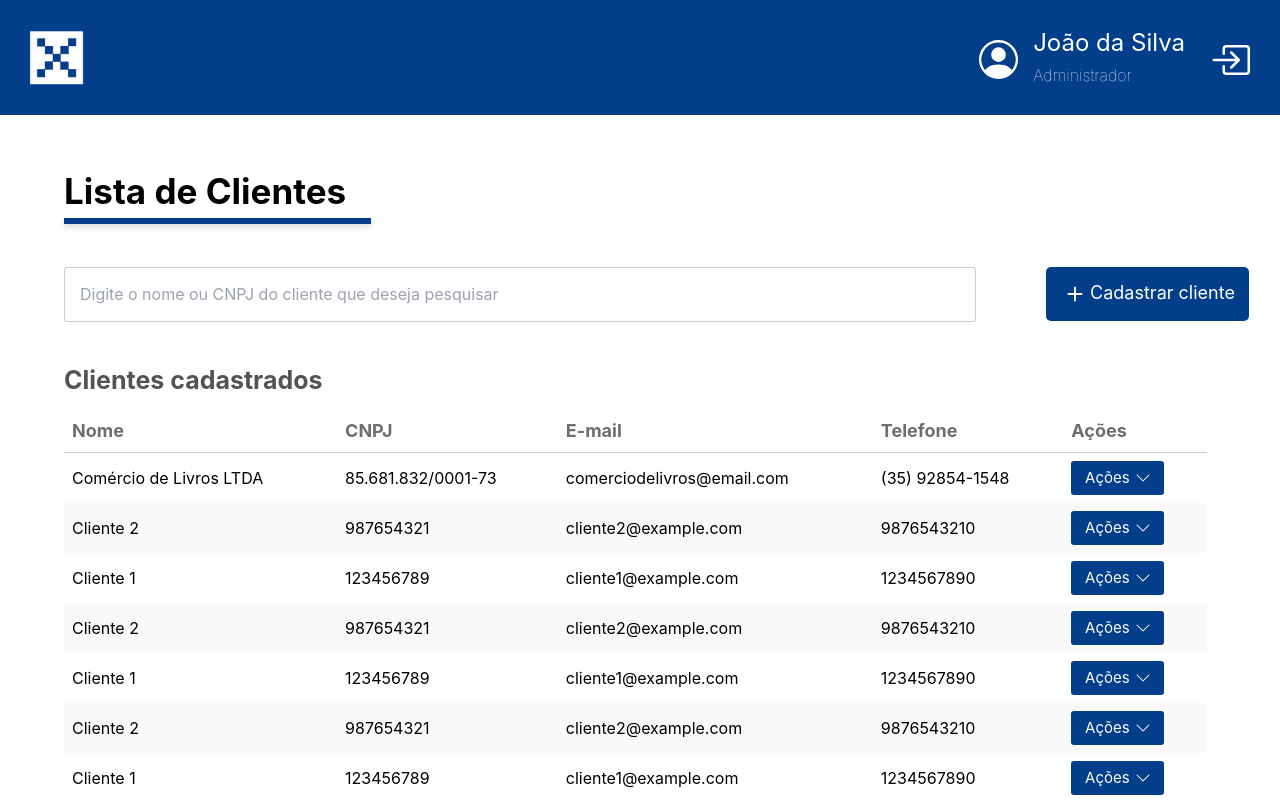
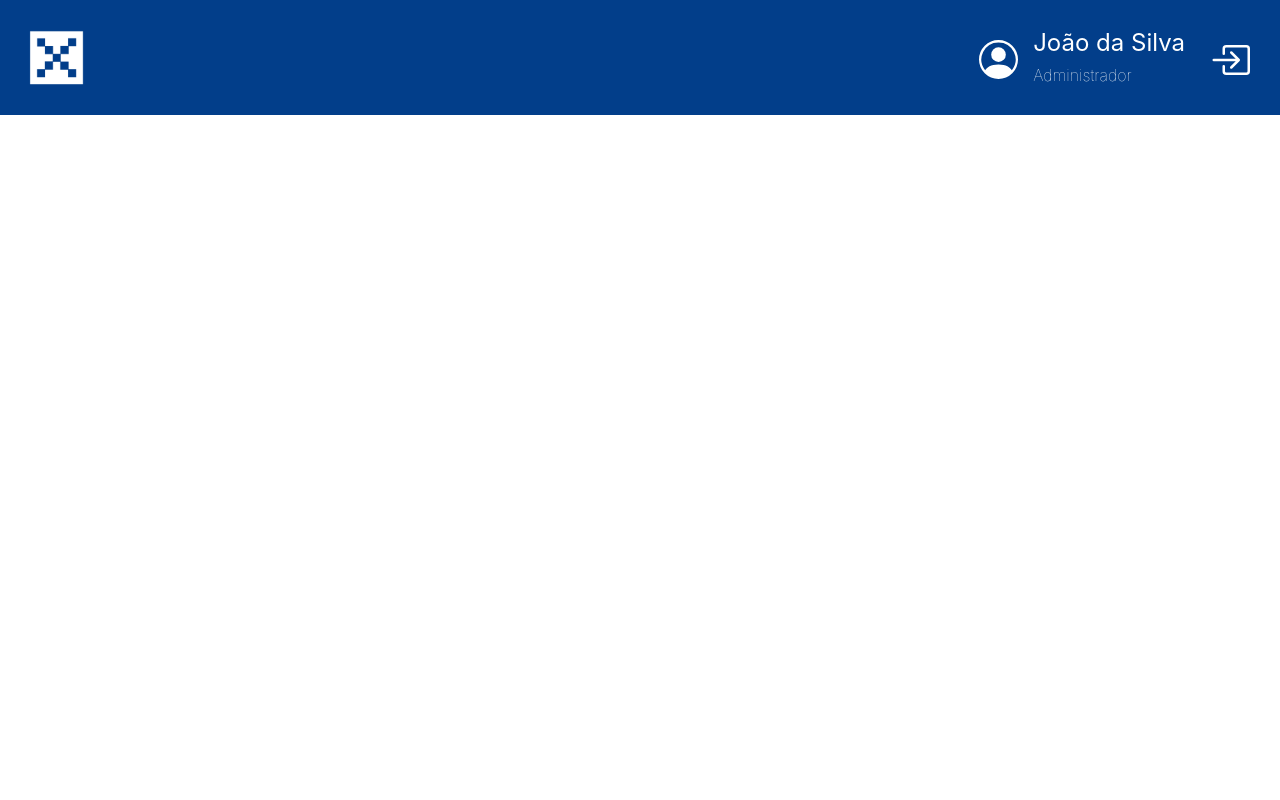
Before and after one commit to gabeporto/youx-challenge, a React (Create React App) app in the folder web/: page /sales in a window 1280 px wide. Shown: the top 800 px of the page. Built offline with nearby package versions, Linux system fonts and the light colour scheme.

Commit message:
feat: add React Router

```diff
--- a/web/package.json
+++ b/web/package.json
@@ -12,6 +12,7 @@
     "@types/react-dom": "^18.2.6",
     "react": "^18.2.0",
     "react-dom": "^18.2.0",
+    "react-router-dom": "^6.14.0",
     "react-scripts": "5.0.1",
     "styled-components": "^6.0.0-rc.6",
     "typescript": "^4.9.5",
--- a/web/src/App.tsx
+++ b/web/src/App.tsx
@@ -1,12 +1,15 @@
-import Header from "./components/Header";
-import ClientTable from "./components/ClientTable";
+import { BrowserRouter, Route, Routes } from "react-router-dom";
+import ClientListPage from "./pages/client/ClientListPage";
+import SaleListPage from "./pages/sale/SaleListPage";
 
 export default function App() {
   return (
-      <>
-        <Header />
-
-         <ClientTable />
-      </>
+      <BrowserRouter>
+        <Routes>
+          <Route path="/" element={<ClientListPage />} />
+          <Route path="/clients" element={<ClientListPage />} />
+          <Route path="/sales" element={<SaleListPage />} />
+        </Routes>
+      </BrowserRouter>
   );
 }
--- a/web/src/components/Dropdown.tsx
+++ b/web/src/components/Dropdown.tsx
@@ -1,6 +1,7 @@
 import { useState } from 'react';
 import styled, { keyframes } from 'styled-components';
 import Logo from '../assets/youx-logo.png'
+import { Link } from 'react-router-dom';
 
 const LogoImage = styled.img`
     position: relative;
@@ -70,7 +71,7 @@ const DropdownItem = styled.a`
     opacity: 1;
 `;
 
-const DropdownSubItem = styled.a`
+const DropdownSubItem = styled(Link)`
   display: block;
   margin-top: 10px;
   padding-left: 52px;
@@ -99,15 +100,16 @@ export default function Dropdown() {
           <LogoImage src={Logo} alt="YouX Group Logo" onClick={toggleDropdown}/>
           <DropdownContent itemScope={isOpen}>
               <DropdownItem href="#">Gestão de Clientes</DropdownItem>
-            <DropdownSubItem href="#">Lista de clientes</DropdownSubItem>
-            <DropdownSubItem href="#">Cadastrar cliente</DropdownSubItem>
+              <DropdownSubItem to="/clients">Lista de clientes</DropdownSubItem>
+              <DropdownSubItem to="/clients">Cadastrar cliente</DropdownSubItem>
 
               <DropdownItem href="#">Gestão de Vendas</DropdownItem>
-            <DropdownSubItem href="#">Lista de vendas</DropdownSubItem>
-            <DropdownSubItem href="#">Cadastrar venda</DropdownSubItem>
+              <DropdownSubItem to="/sales">Lista de vendas</DropdownSubItem>
+              <DropdownSubItem to="/sales">Cadastrar venda</DropdownSubItem>
 
               <DropdownItem href="#">Relatórios</DropdownItem>
-            <DropdownSubItem href="#">Relatórios</DropdownSubItem>
+              <DropdownSubItem to="/report">Relatórios</DropdownSubItem>
+
           </DropdownContent>
       </DropdownContainer>
   );
--- /dev/null
+++ b/web/src/pages/client/ClientListPage.tsx
@@ -0,0 +1,11 @@
+import Header from "../../components/Header";
+import ClientTable from "../../components/ClientTable";
+
+export default function ClientList() {
+  return (
+      <>
+        <Header />
+         <ClientTable />
+      </>
+  );
+}
--- /dev/null
+++ b/web/src/pages/sale/SaleListPage.tsx
@@ -0,0 +1,9 @@
+import Header from "../../components/Header";
+
+export default function SaleListPage() {
+    return (
+        <Header />
+
+
+    )
+}
```
Also changed, not shown: 1 other file (tests, documents, lock files or other folders). Lines whose indentation alone changed are shown as unchanged.
